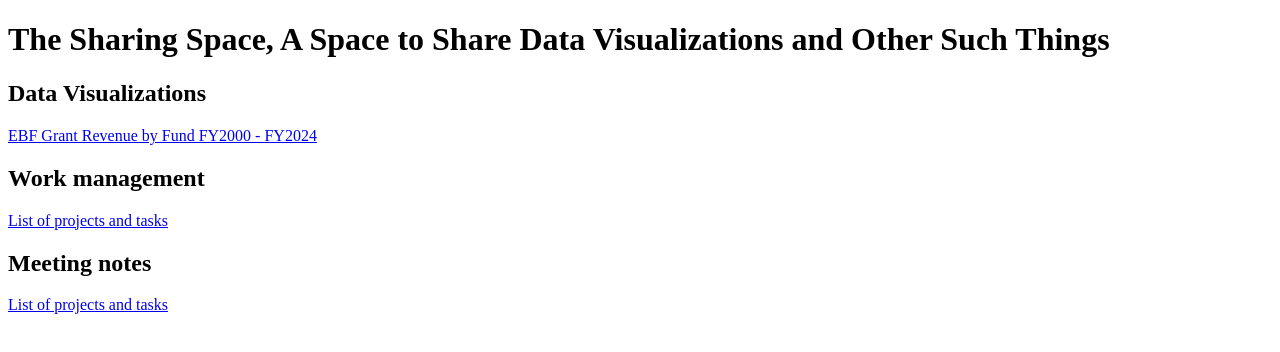
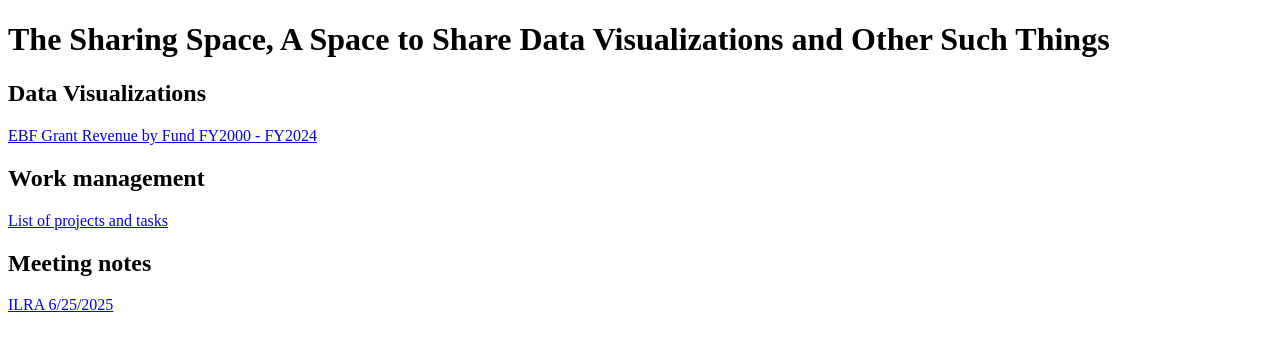
Before and after one commit to cpoulo2/cpoulo2.github.io, a plain HTML site: page index.html in a window 1280 px wide. Drawn offline with Linux system fonts and the light colour scheme.

Commit message:
edit in index

```diff
--- a/index.html
+++ b/index.html
@@ -18,7 +18,7 @@
 
       <h2>Meeting notes</h2>
   <p>
-    <a href="mtg_notes_ilra_2025-06-25.html">List of projects and tasks</a>
+    <a href="mtg_notes_ilra_2025-06-25.html">ILRA 6/25/2025</a>
   </p>
 
 
```
